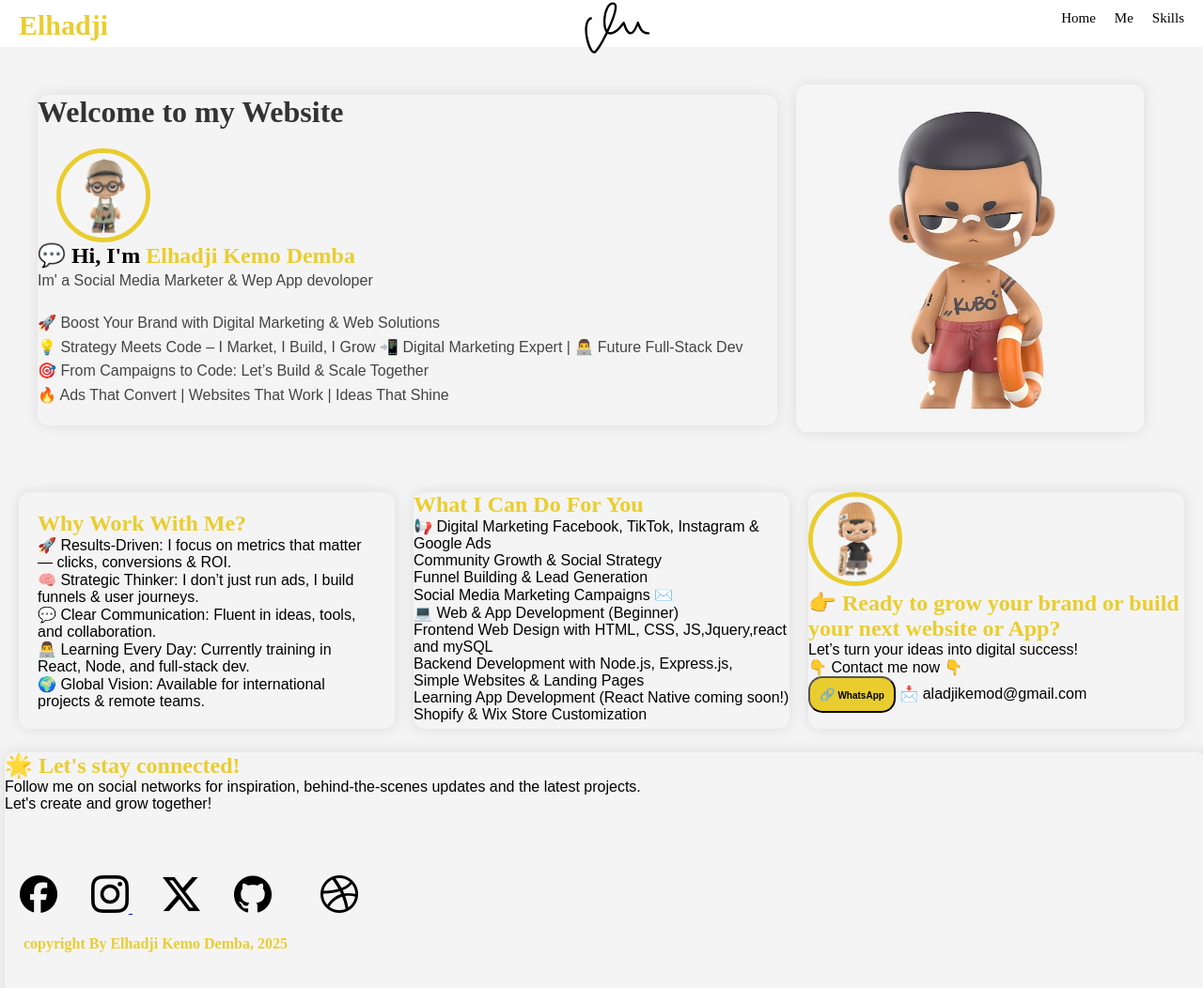
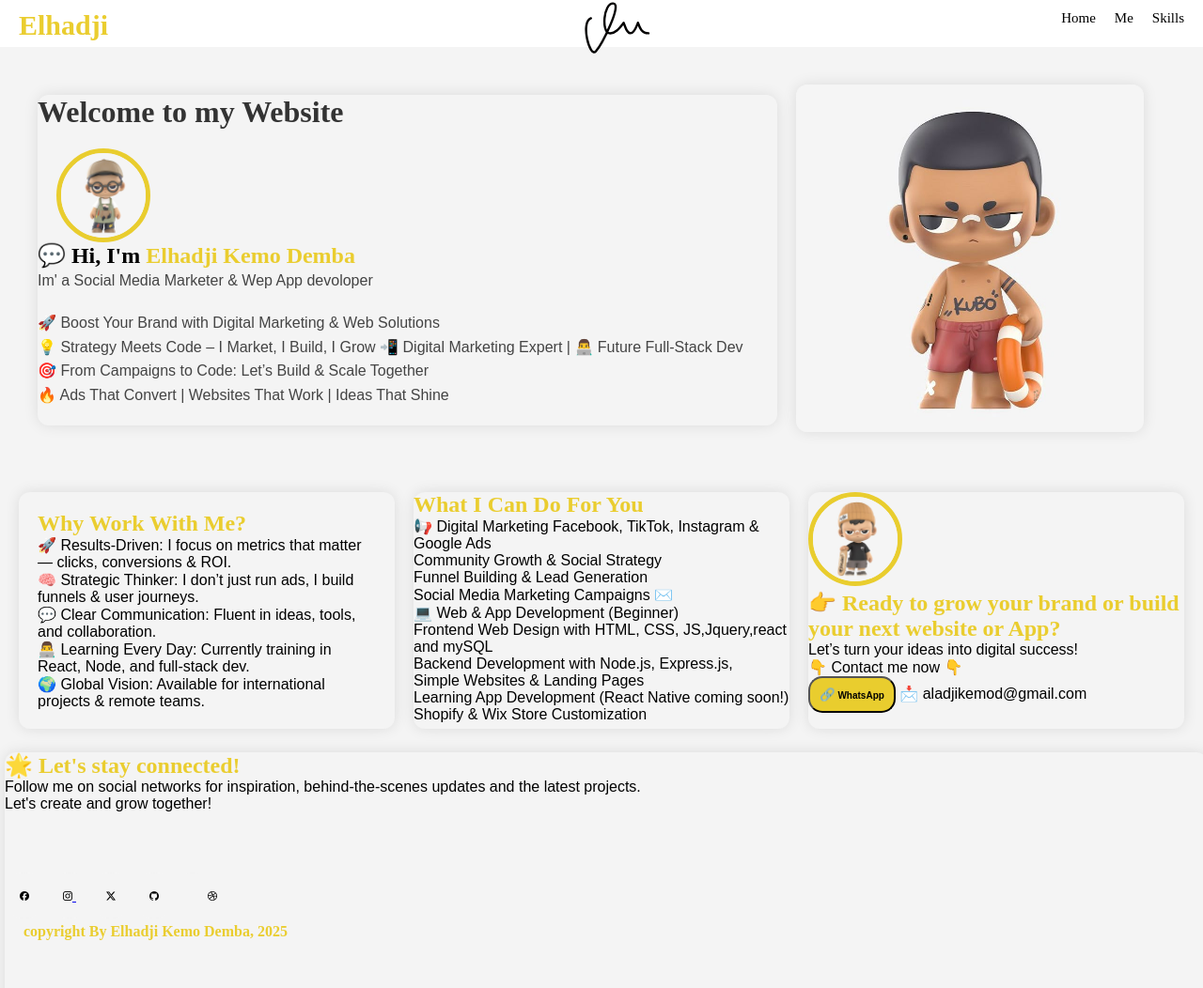
Before and after one commit to Elhadji8-cyber/Elhadji-Demba.P, a plain HTML site: page index.html in a window 1280 px wide. Shown: the whole page at 94% size. Drawn offline with nearby package versions, Linux system fonts and the light colour scheme; a web font is replaced by a local one.

Commit message:
Update styles.css

```diff
--- a/styles.css
+++ b/styles.css
@@ -377,8 +377,8 @@ path {
 
 
 .social-container .social-icon {
-    width: 40px;
-    height: 40px;
+    width: 10px;
+    height: 10px;
     object-fit: cover;
     margin: 20px ;
 }
@@ -390,8 +390,8 @@ path {
     background-color: #f4f4f4;
     padding: 1em;
     border-radius: 50%;
-    height: 40px;
-    width: 40px;
+    height: 10px;
+    width: 10px;
     box-sizing: border-box;
     border-radius: 50%;
     flex-shrink: 0;
```
